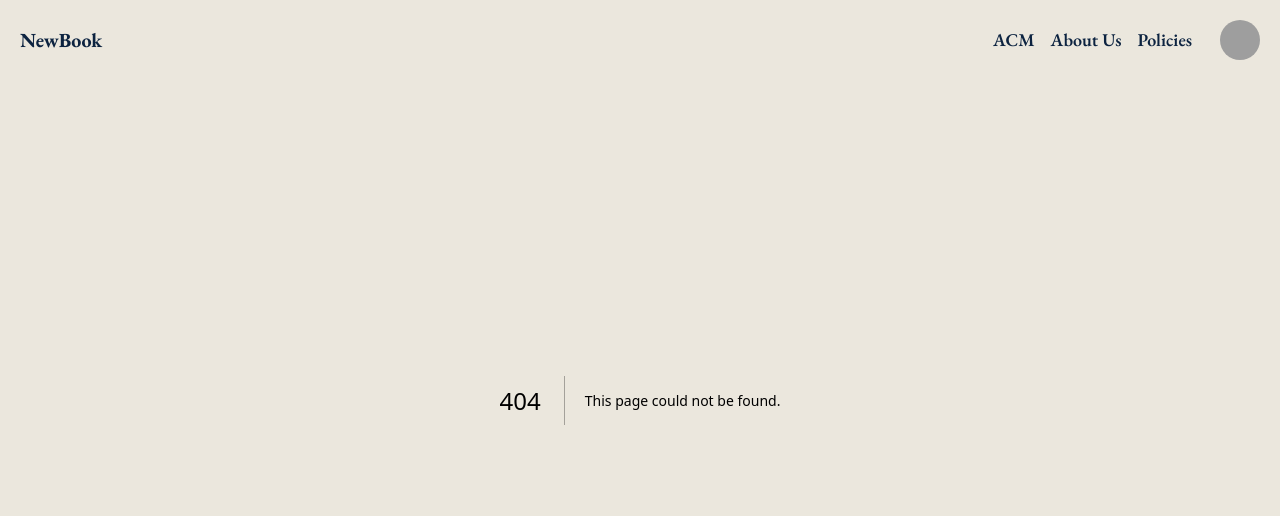
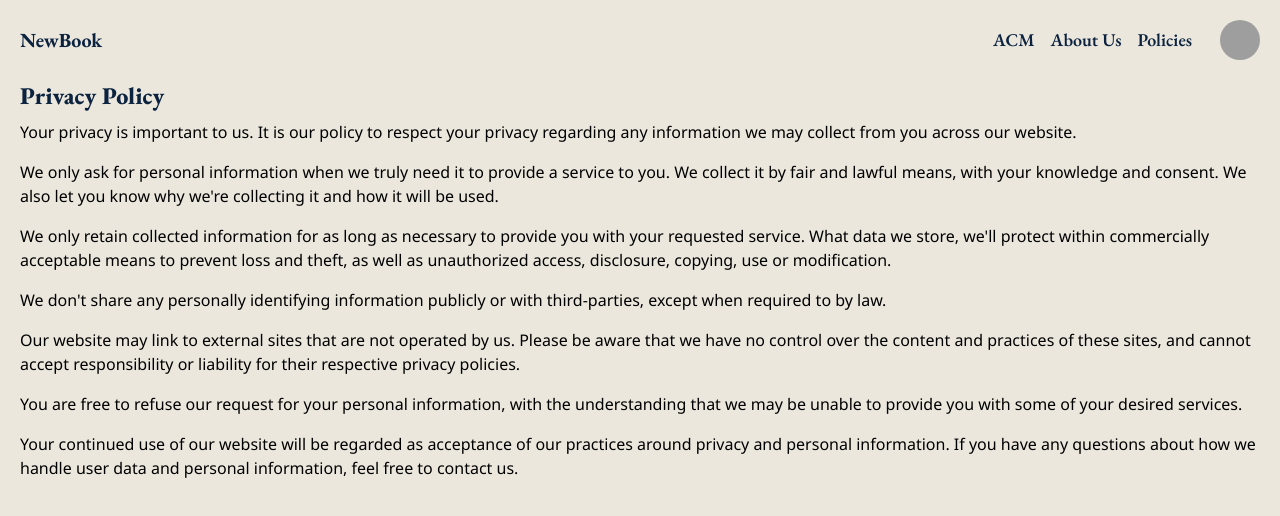
Before and after one commit to acmutsa/newbook-next, a Next.js app in the folder apps/web/: page /policy in a window 1280 px wide. Before the commit this address had no page. Shown: the top 516 px of the page. Built offline with nearby package versions, Linux system fonts and the light colour scheme; grey boxes are pictures that could not be loaded.

Commit message:
policy page

```diff
--- /dev/null
+++ b/apps/web/src/app/policy/page.tsx
@@ -0,0 +1,44 @@
+import Link from "next/link";
+
+export default function PrivPolicyPage() {
+  return (
+    <div className="mx-auto grid h-full w-full max-w-7xl px-5 pt-20">
+      <div className="flex flex-col">
+				<h1 className="font-eb text-2xl font-black text-utsa-blue">Privacy Policy</h1>
+
+      <p className="mb-4 pt-2">
+        Your privacy is important to us. It is our policy to respect your privacy regarding any information we may collect from you across our website.
+      </p>
+
+      <p className="mb-4">
+        We only ask for personal information when we truly need it to provide a service to you. We collect it by fair and lawful means, with your knowledge and consent. We also let you know why we're collecting it and how it will be used.
+      </p>
+
+      <p className="mb-4">
+        We only retain collected information for as long as necessary to provide you with your requested service. What data we store, we'll protect within commercially acceptable means to prevent loss and theft, as well as unauthorized access, disclosure, copying, use or modification.
+      </p>
+
+      <p className="mb-4">
+        We don't share any personally identifying information publicly or with third-parties, except when required to by law.
+      </p>
+
+      <p className="mb-4">
+        Our website may link to external sites that are not operated by us. Please be aware that we have no control over the content and practices of these sites, and cannot accept responsibility or liability for their respective privacy policies.
+      </p>
+
+      <p className="mb-4">
+        You are free to refuse our request for your personal information, with the understanding that we may be unable to provide you with some of your desired services.
+      </p>
+
+      <p className="mb-4">
+        Your continued use of our website will be regarded as acceptance of our practices around privacy and personal information. If you have any questions about how we handle user data and personal information, feel free to contact us.
+      </p>
+
+      {/* <Link href="/policies" className="text-blue-600 hover:underline">
+        Back to Policies
+      </Link> */}
+    </div>
+    </div>
+
+    );
+}
```
